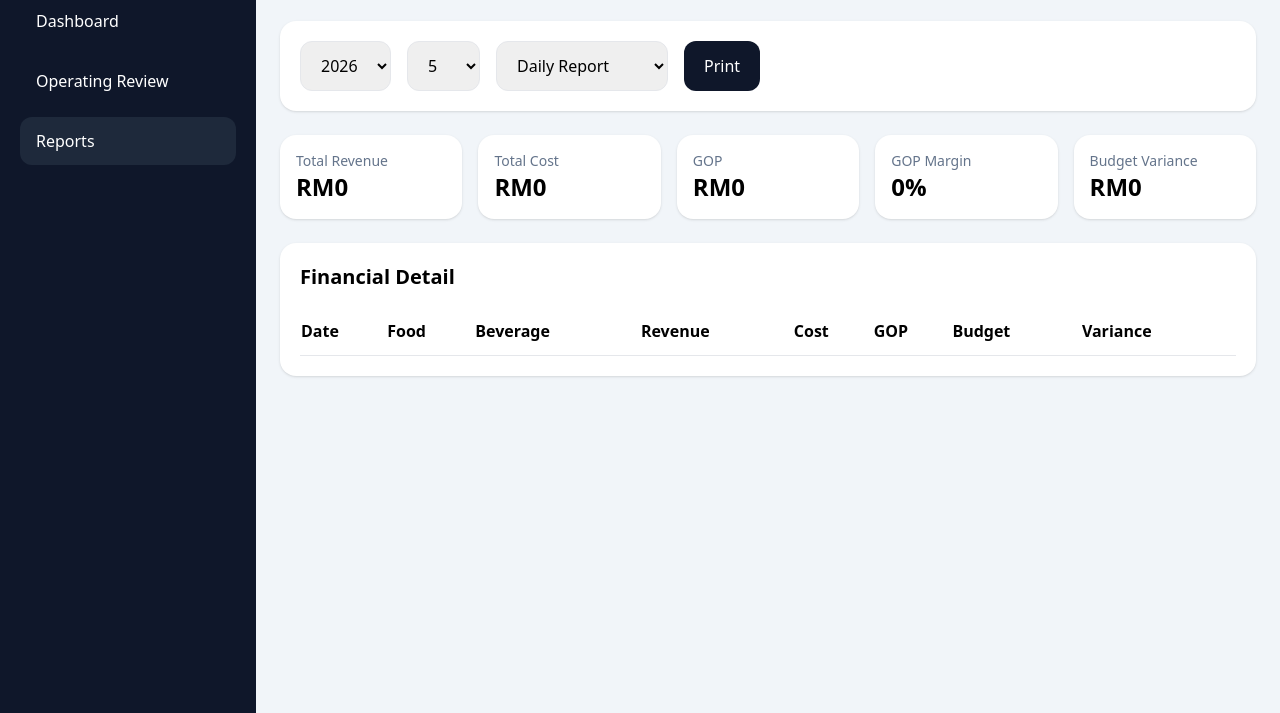
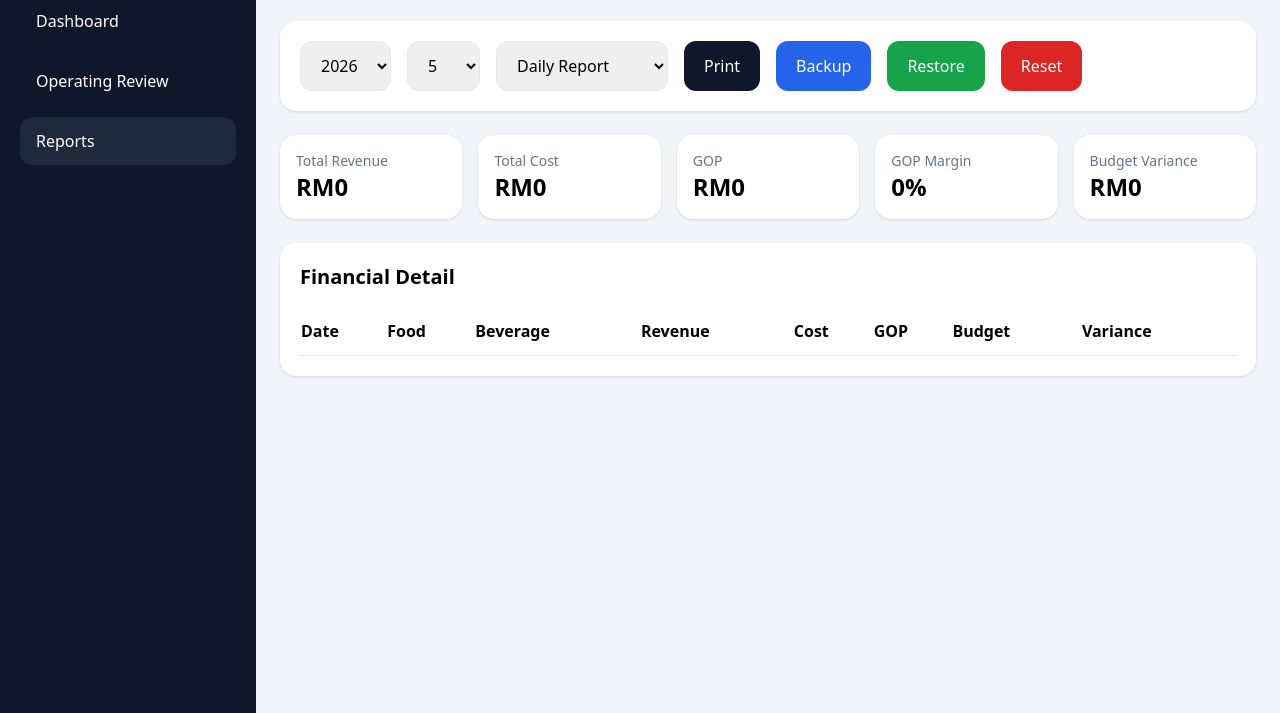
Before and after one commit to Kdems/fb.finance, a plain HTML site: page reports.html in a window 1280 px wide. Shown: the part 87-800 px from the top of the page. Drawn offline with nearby package versions, Linux system fonts and the light colour scheme; a script that the page names is missing; files whose address does not match are found by name.

Commit message:
Update reports.html

```diff
--- a/reports.html
+++ b/reports.html
@@ -75,15 +75,17 @@
         </h2>
 
         <p class="text-slate-500">
-          Management reporting and financial analysis
+          Management reporting, backup and recovery center
         </p>
 
       </div>
 
 
 
-      <!-- FILTERS -->
-      <div class="bg-white rounded-2xl p-5 shadow mb-6 flex gap-4 flex-wrap">
+      <!-- FILTERS + ACTIONS -->
+      <div
+        class="bg-white rounded-2xl p-5 shadow mb-6 flex gap-4 flex-wrap"
+      >
 
 
         <select
@@ -122,6 +124,8 @@
         </select>
 
 
+
+        <!-- PRINT -->
         <button
           onclick="printReport()"
           class="bg-slate-900 text-white px-5 rounded-xl"
@@ -129,12 +133,53 @@
           Print
         </button>
 
+
+
+        <!-- BACKUP -->
+        <button
+          onclick="exportBackup()"
+          class="bg-blue-600 text-white px-5 rounded-xl"
+        >
+          Backup
+        </button>
+
+
+
+        <!-- RESTORE -->
+        <label
+          class="bg-green-600 text-white px-5 rounded-xl cursor-pointer flex items-center"
+        >
+
+          Restore
+
+          <input
+            type="file"
+            accept=".json"
+            onchange="importBackup(event)"
+            hidden
+          />
+
+        </label>
+
+
+
+        <!-- RESET -->
+        <button
+          onclick="clearAllData()"
+          class="bg-red-600 text-white px-5 rounded-xl"
+        >
+          Reset
+        </button>
+
+
       </div>
 
 
 
       <!-- KPI -->
-      <div class="grid md:grid-cols-2 xl:grid-cols-5 gap-4 mb-6">
+      <div
+        class="grid md:grid-cols-2 xl:grid-cols-5 gap-4 mb-6"
+      >
 
 
         <div class="bg-white rounded-2xl p-4 shadow">
@@ -225,7 +270,7 @@
 
 
 
-      <!-- TABLE -->
+      <!-- FINANCIAL TABLE -->
       <div class="bg-white rounded-2xl p-5 shadow">
 
 
@@ -235,6 +280,7 @@
 
 
         <div class="overflow-auto">
+
 
           <table class="w-full text-left">
 
@@ -272,12 +318,15 @@
 
           </table>
 
+
         </div>
+
 
       </div>
 
 
     </main>
+
 
   </div>
 
@@ -289,6 +338,8 @@
 
   <script src="calculations.js"></script>
 
+  <script src="backup.js"></script>
+
   <script src="reports.js"></script>
 
 
```
